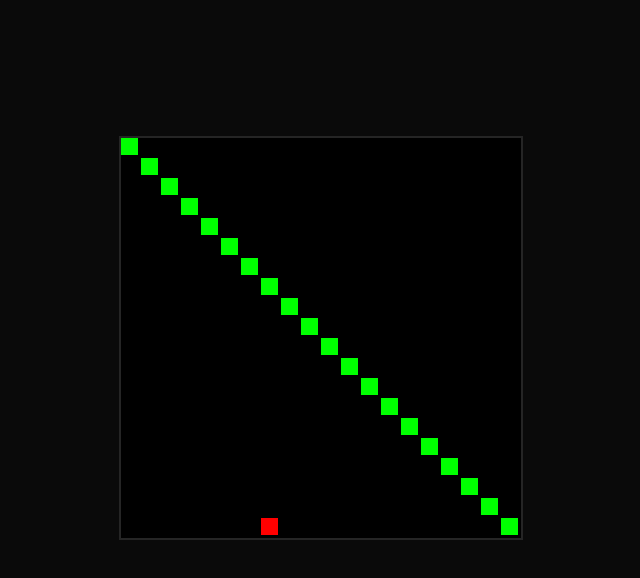
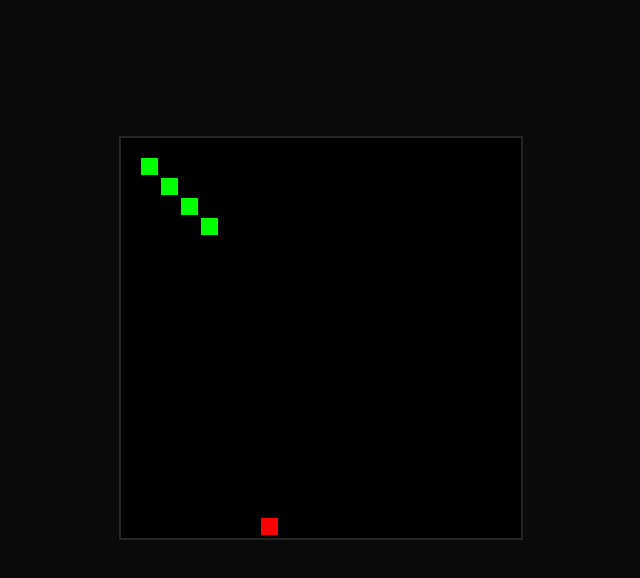
Before and after one commit to lakena1z/lakena1z.github.io, a plain HTML site: page index.html in a window 1280 px wide. Shown: the part 62-640 px from the top of the page, without its empty margins (319-959 px from the left). Drawn offline with Linux system fonts and the light colour scheme.

Commit message:
Update index.html

```diff
--- a/index.html
+++ b/index.html
@@ -27,7 +27,7 @@
     ax=ay=15;
     xv=yv=1;
     trail = [];
-    tail = 60;
+    tail = 3;
     function game(){
         px+=xv;
         py+=yv;
@@ -52,7 +52,7 @@
         for(var i=0;i<trail.length;i++){
             ctx.fillRect(trail[i].x*gs,trail[i].y*gs,gs-3,gs-3);
             if(trail[i].x==px && trail[i].y==py){
-                tail = 60;
+                tail++;
             }
         }
         trail.push({x:px,y:py});
```
